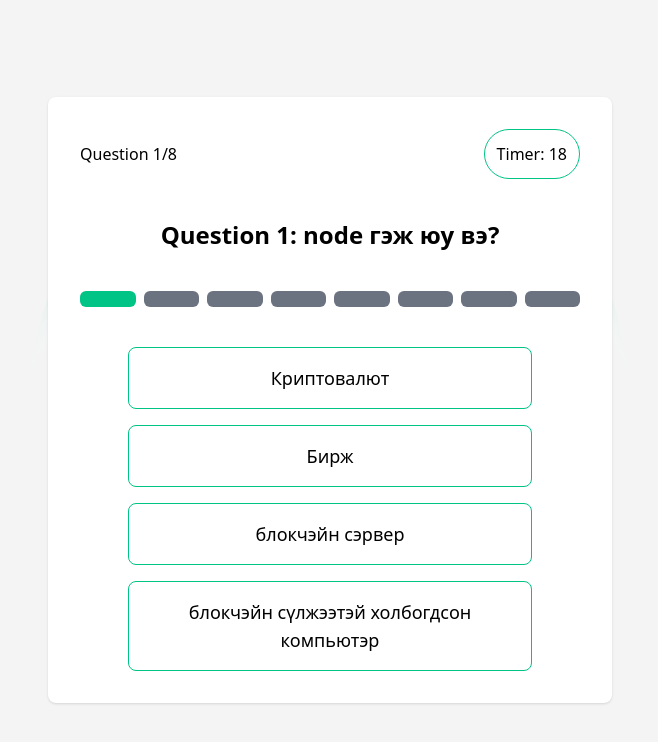
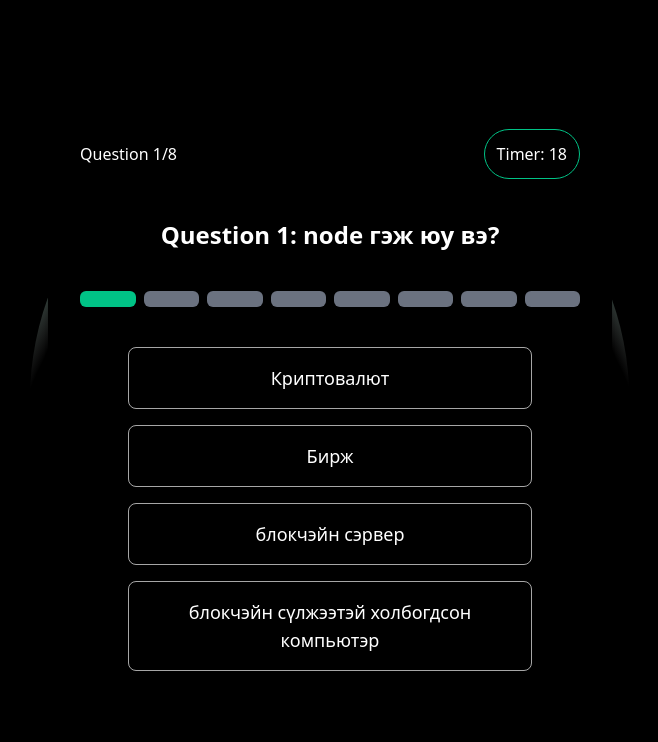
Before and after one commit to munkhuu1126/quiz-app, a React (Vite) app: page / in a window 1280 px wide. Both pictures are taken after a click on the button "Start Quiz". Shown: the top 742 px of the page, without its empty margins (310-968 px from the left). Built offline with nearby package versions, Linux system fonts and the light colour scheme.

Commit message:
fix design

```diff
--- a/src/App.jsx
+++ b/src/App.jsx
@@ -58,22 +58,22 @@ function App() {
     }
   }, [allQuizzes, isGameStarted])
   return (
-    <div className="bg-[#f4f4f5] relative flex justify-center items-center h-screen w-screen">
+    <div className="bg-black relative flex justify-center items-center h-screen w-screen">
       <Background className="absolute z-10 mx-auto left-0 right-0 text-center w-[600px]" />
       <div className=" min-w-[40%] min-h-[60%] z-20 flex items-center justify-center">
         {
           isGameStarted ? isQuizEnded ? <div className="text-center font-bold">
-            <p className="text-5xl mb-8 font-bold text-black">
+            <p className="text-5xl mb-8 font-bold text-white">
               Quiz Ended Thank you for playing.
             </p>
-            <p className="font-bold text-black mb-[72px]">Here is your score</p>
+            <p className="font-bold text-white mb-[72px]">Here is your score</p>
             <div>
               <div className="flex items-center justify-center gap-32 mb-32">
                 <div className="flex flex-col items-center">
                   <CorrectIcon className="w-[64px] h-[64px]"/>
                   <p className="text-2xl font-light">Correct</p>
                 </div>
-                <p className="text-6xl">{correctAnswers} - {8 - correctAnswers}</p>
+                <p className="text-6xl text-white">{correctAnswers} - {8 - correctAnswers}</p>
                 <div className="flex flex-col items-center">
                   <IncorrectIcon className="w-[64px] h-[64px]"/>
                   <p className="text-2xl font-light">Wrong</p>
@@ -86,13 +86,13 @@ function App() {
             </div>
 
           </div> :
-            currentQuiz && <div className="w-[564px] bg-white shadow p-8 rounded-lg space-y-10">
+            currentQuiz && <div className="w-[564px] bg-black shadow p-8 rounded-lg space-y-10">
               <div className="flex items-center justify-between">
-                <p className="text-right font-light">Question {allQuizzes}/8</p>
-                <p className=" font-light border border-[#00c386] p-3 rounded-full">Timer: {countdown}</p>
+                <p className="text-right text-white font-light">Question {allQuizzes}/8</p>
+                <p className=" font-light border text-white border-[#00c386] p-3 rounded-full">Timer: {countdown}</p>
               </div>
 
-              <p className="text-center text-2xl w-96 mx-auto text-black font-bold">Question {allQuizzes}: {currentQuiz.title}</p>
+              <p className="text-center text-2xl w-96 mx-auto text-white font-bold">Question {allQuizzes}: {currentQuiz.title}</p>
               <div className="flex items-center gap-2">
                 {
                   Array(allQuizzes).fill(0).map((_,i)=>{
@@ -110,14 +110,14 @@ function App() {
                 {
                   currentQuiz.answers.map((answer) => {
                     return (
-                      <button className=" font-light p-4 text-lg rounded-lg text-black border border-[#00c386] transition active:opacity-60 hover:opacity-70" onClick={() => { handleQuiz(answer) }} key={answer}>{answer}</button>
+                      <button className=" font-light p-4 text-lg rounded-lg text-white border border-white border-opacity-[65%] transition active:opacity-60 hover:opacity-70" onClick={() => { handleQuiz(answer) }} key={answer}>{answer}</button>
                     )
 
                   })
                 }
               </div>
             </div> : <div className="text-center text-5xl font-bold space-y-4">
-            <p className="w-96">
+            <p className="w-96 text-white">
               Test your crypto knowledge!
             </p>
             <button onClick={() => { setIsGameStarted(true) }} className="bg-[#00c386] mx-auto font-bold flex items-center text-lg rounded-full px-24 py-5 text-white transition justify-center gap-3 active:bg-opacity-60 hover:bg-opacity-70"><PlayButton className="w-8 h-8" /><p>Start Quiz</p></button>
--- a/src/quizzes.ts
+++ b/src/quizzes.ts
@@ -575,8 +575,6 @@ export const quizzes = [
         "id": "53",
         "title": "Зөвшөөрөлгүйгээр бусдын компьютэр дээр крипто олборлох нь?",
         "answers": [
-            "",
-            "",
             "Cryptographing",
             "Cryptojacking"
         ],
```
